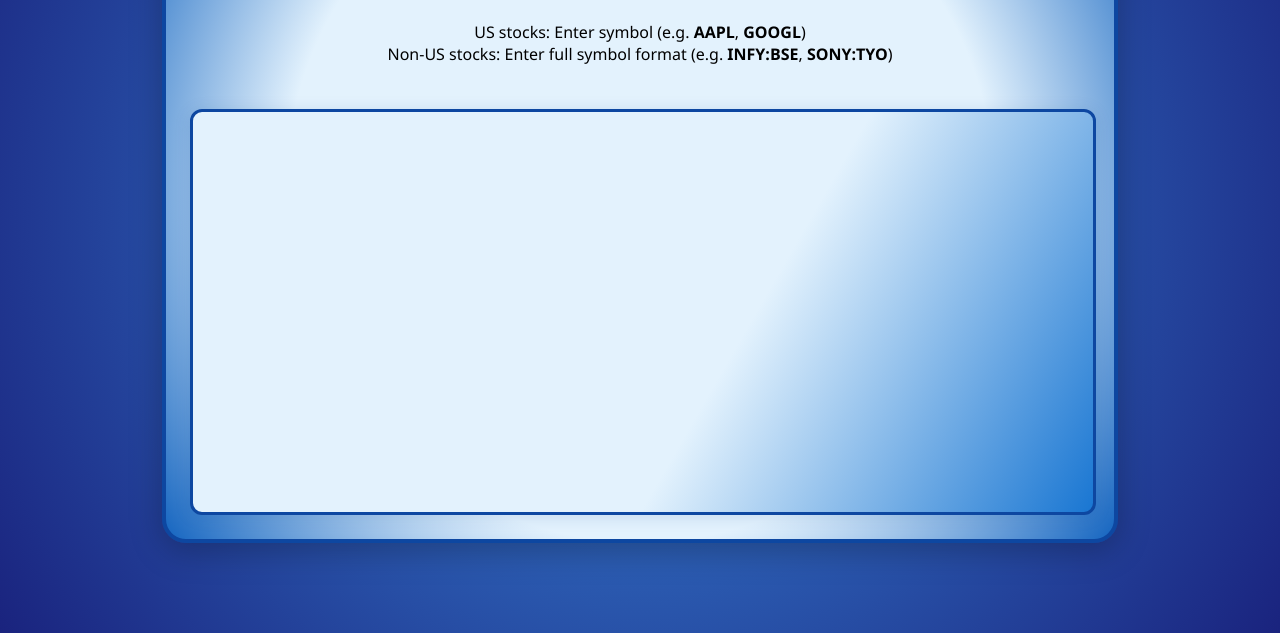
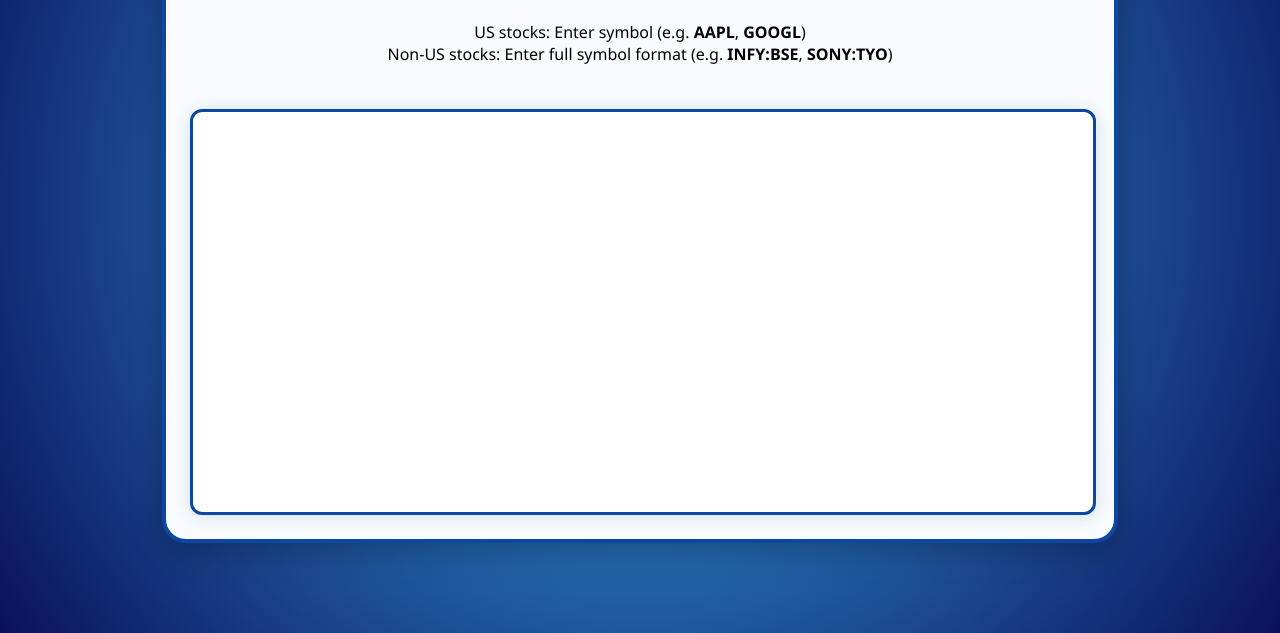
Before and after one commit to square-box-hash/RealTimeStockViz, a plain HTML site: page index.html in a window 1280 px wide. Shown: the part 227-860 px from the top of the page. Drawn offline with nearby package versions, Linux system fonts and the light colour scheme.

Commit message:
Update UI: cleaner box and chart, improved background

```diff
--- a/style.css
+++ b/style.css
@@ -1,11 +1,11 @@
 body {
-    background: radial-gradient(circle at center, #3a8dde 0%, #1a237e 100%);
+    background: radial-gradient(circle at center, #39aef1 0%, #0a115c 100%);
     font-family: 'Segoe UI', Tahoma, Geneva, Verdana, sans-serif;
     margin: 0;
     min-height: 100vh;
 }
 .container {
-    background: radial-gradient(circle at center, #e3f2fd 60%, #1565c0 100%);
+    background: #f8fbff;
     max-width: 900px;
     margin: 60px auto;
     padding: 32px 24px 24px 24px;
@@ -53,7 +53,7 @@ button:hover {
     min-width: 600px;
     max-width: 100%;
     height: 400px !important;
-    background: linear-gradient(120deg, #e3f2fd 60%, #1976d2 100%);
+    background: #fff;
     border-radius: 12px;
     box-shadow: 0 2px 16px rgba(13, 71, 161, 0.15);
     border: 3px solid #0d47a1;
```
